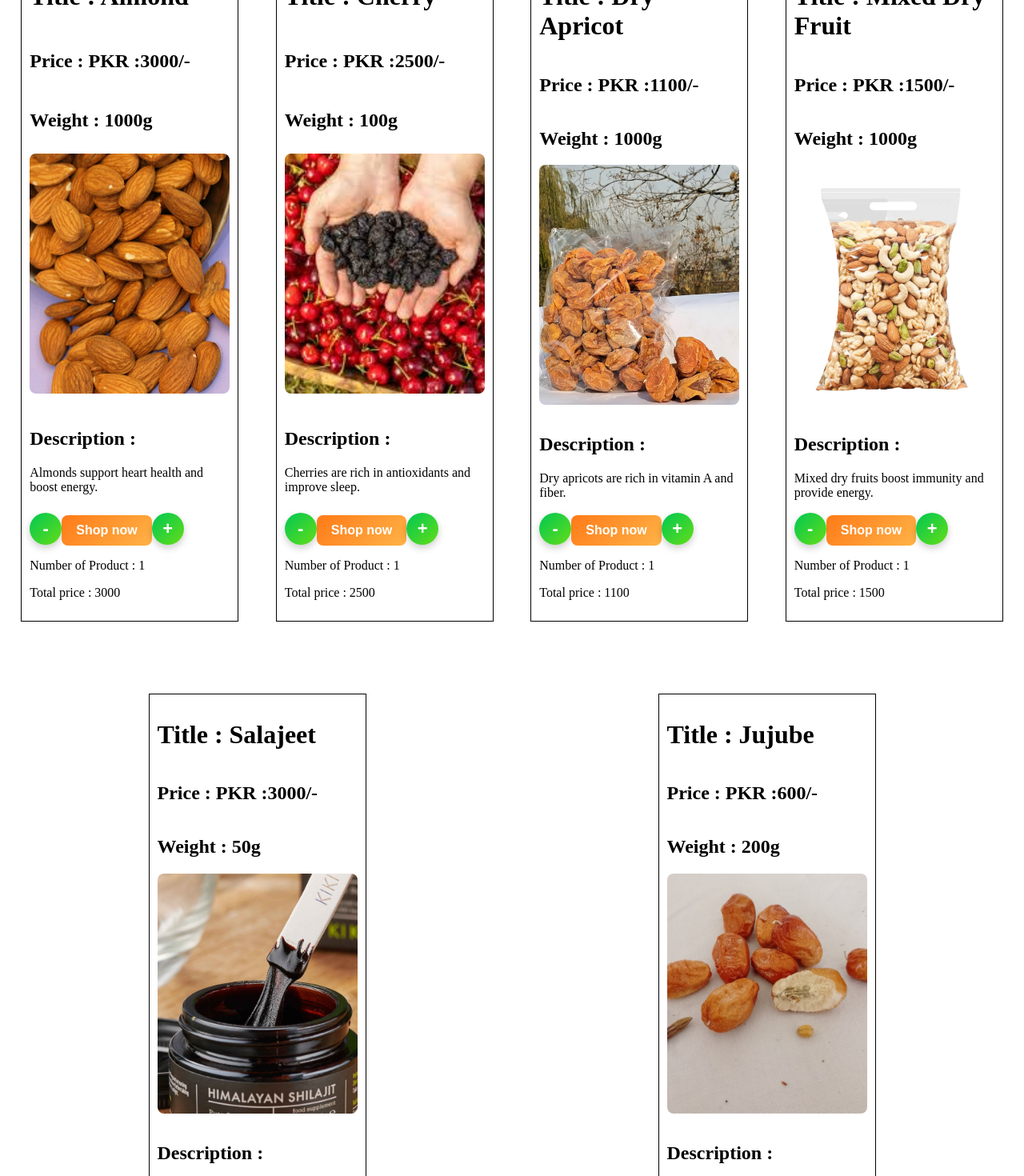
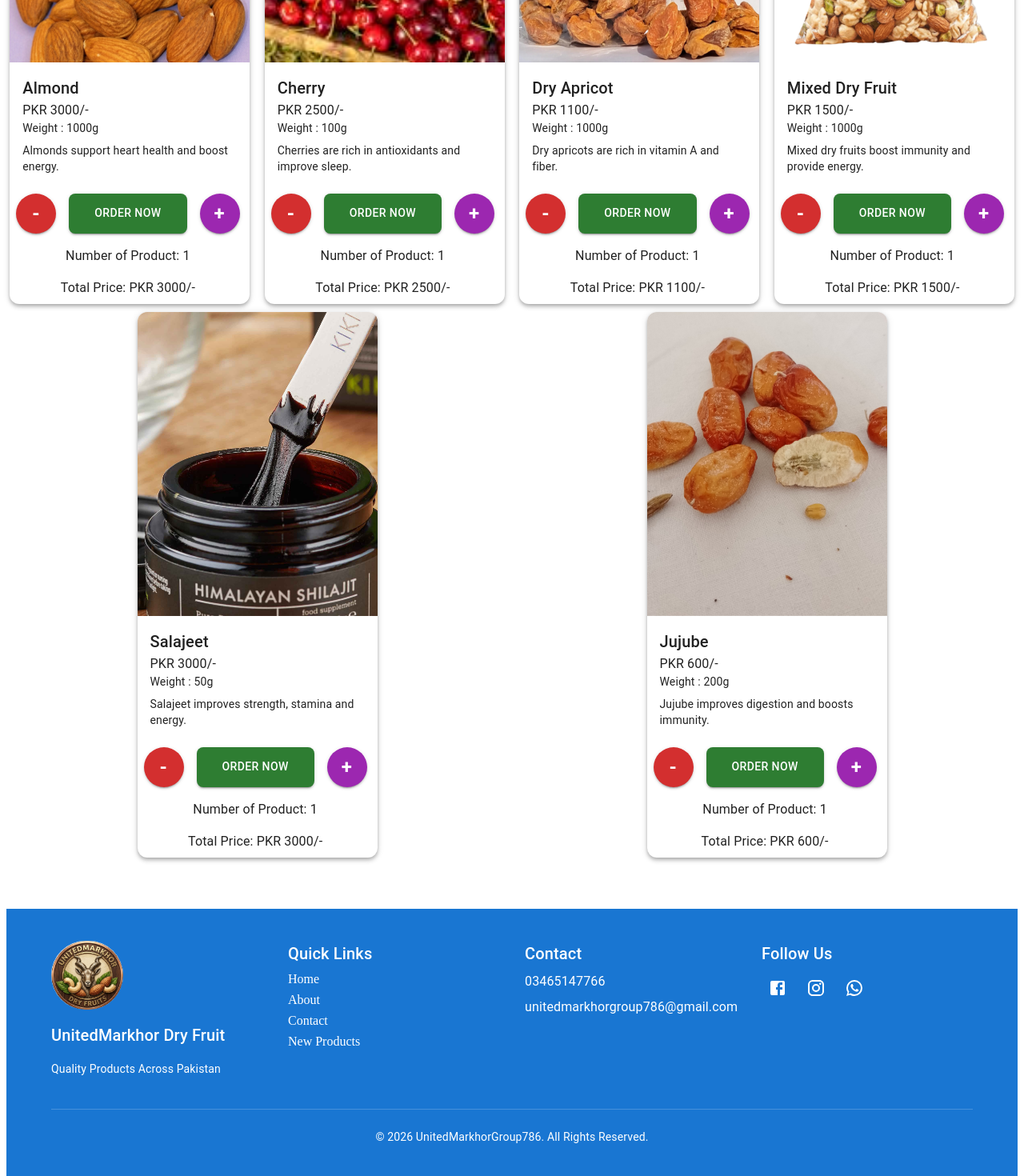
Before and after one commit to zulfiqaraliwd/Ecommerce-MUI-RTK, a React (Vite) app: page /newproducts in a window 1280 px wide. Shown: the part 1220-2690 px from the top of the page at 80% size. Built offline with nearby package versions, Linux system fonts and the light colour scheme.

Commit message:
MUI is implemented

```diff
--- a/src/Components/Buttons/Button.jsx
+++ b/src/Components/Buttons/Button.jsx
@@ -1,53 +1,75 @@
-import React, { useEffect, useState } from 'react'
+import { useState } from "react";
+import Stack from "@mui/material/Stack";
+import Button from "@mui/material/Button";
+import Typography from "@mui/material/Typography";
 
+export default function ColorButtons({ price }) {
+  const [increment, setIncrement] = useState(1);
 
-
-
-function Button({price}) {
-const [increment,setIncrement] = useState(1)
-
-let total = price*increment
-
-  const btn = {
-    background: "linear-gradient(135deg, #ff7a18, #ffb347)",
-    color: "white",
-    padding: "10px 18px",
-    border: "none",
-    borderRadius: "8px",
-    fontSize: "16px",
-    cursor: "pointer",
-    transition: "all 0.3s ease",
-    fontWeight: "600"
-  }
-
-  const plusBtn = {
-  background: "linear-gradient(135deg, #00c853, #64dd17)",
-  color: "white",
-  border: "none",
-  borderRadius: "50%",
-  width: "40px",
-  height: "40px",
-  fontSize: "22px",
-  fontWeight: "bold",
-  cursor: "pointer",
-  boxShadow: "0 4px 10px rgba(0,0,0,0.2)",
-  transition: "all 0.3s ease"
-}
+  const total = price * increment;
 
   return (
-    <div>
+    <Stack spacing={2}>
+      <Stack direction="row" spacing={2} justifyContent="center">
+        {/* Minus Button */}
+        <Button
+          variant="contained"
+          color="error"
+          onClick={() =>
+            setIncrement((prev) => (prev > 1 ? prev - 1 : 1))
+          }
+          sx={{
+            minWidth: 50,
+            width: 50,
+            height: 50,
+            borderRadius: "50%",
+            fontSize: "24px",
+            fontWeight: "bold",
+            p: 0,
+          }}
+        >
+          -
+        </Button>
 
-<button style={plusBtn} onClick={()=>setIncrement(increment > 1 ? increment -1 : 1 )}>-</button>
-<button style={btn}>Shop now</button>
-<button style={plusBtn} onClick={()=>setIncrement(increment+1)}>+</button>
+        {/* Order Button */}
+        <Button
+          variant="contained"
+          color="success"
+          sx={{
+            px: 4,
+            height: 50,
+            borderRadius: 2,
+          }}
+        >
+          Order Now
+        </Button>
 
-<p>Number of Product : {increment}</p>
-<p>Total price : {total}</p>
+        {/* Plus Button */}
+        <Button
+          variant="contained"
+          color="secondary"
+          onClick={() => setIncrement((prev) => prev + 1)}
+          sx={{
+            minWidth: 50,
+            width: 50,
+            height: 50,
+            borderRadius: "50%",
+            fontSize: "24px",
+            fontWeight: "bold",
+            p: 0,
+          }}
+        >
+          +
+        </Button>
+      </Stack>
 
+      <Typography align="center">
+        Number of Product: {increment}
+      </Typography>
 
-
-    </div>
-  )
+      <Typography align="center" fontWeight="bold">
+        Total Price: PKR {total}/-
+      </Typography>
+    </Stack>
+  );
 }
-
-export default Button
--- a/src/Components/Footer/Footer.jsx
+++ b/src/Components/Footer/Footer.jsx
@@ -1,61 +1,154 @@
-import React from 'react'
-import { FaWhatsapp, FaFacebook, FaInstagram } from 'react-icons/fa'
-import { NavLink } from 'react-router-dom'
-import "./footer.css"
 
-function Footer() {
+
+import React from "react";
+import {
+  Box,
+  Container,
+  Grid,
+  Stack,
+  Typography,
+  Link,
+  IconButton,
+} from "@mui/material";
+
+import FacebookIcon from "@mui/icons-material/Facebook";
+import InstagramIcon from "@mui/icons-material/Instagram";
+import WhatsAppIcon from "@mui/icons-material/WhatsApp";
+
+import { Link as RouterLink } from "react-router-dom";
+
+export default function Footer() {
   return (
-    <div className='footer'>
-      <div className='footer-container'>
+    <Box
+      component="footer"
+      sx={{
+        bgcolor: "primary.main",
+        color: "white",
+        mt: 8,
+        py: 5,
+      }}
+    >
+      <Container maxWidth="lg">
+        <Grid container spacing={4}>
+          {/* Logo */}
+          <Grid size={{ xs: 12, md: 3 }}>
+            <Stack spacing={2}>
+              <Box
+                component="img"
+                src="/assets/images/dryF-logo.png"
+                alt="Logo"
+                sx={{
+                  width: 90,
+                  borderRadius: 12,
+                }}
+              />
 
-        {/* Logo + Info */}
-        <div className='footer-section'>
-          <img
-            className='logo'
-            src="/assets/images/dryF-logo.png"
-            alt="logo"
-            style={{ paddingTop: "20px", width: "90px" }}
-          />
-          <h1>UnitedMarkhor Dry Fruit</h1>
-          <p>Quality Products Across Pakistan</p>
-        </div>
+              <Typography variant="h6" fontWeight="bold">
+                UnitedMarkhor Dry Fruit
+              </Typography>
 
-        {/* Links */}
-        <div className='product-section'>
-          <h3>Links</h3>
-          <ul>
-            <li><NavLink to="/">Home</NavLink></li>
-            <li><NavLink to="/about">About</NavLink></li>
-            <li><NavLink to="/contact">Contact</NavLink></li>
-            <li><NavLink to="/orders">Orders</NavLink></li>
-          </ul>
-        </div>
+              <Typography variant="body2">
+                Quality Products Across Pakistan
+              </Typography>
+            </Stack>
+          </Grid>
 
-        {/* Contact */}
-        <div className='footer-section'>
-          <h3>Contact</h3>
-          <p>03465147766</p>
-          <p>unitedmarkhorgroup786@gmail.com</p>
-        </div>
+          {/* Links */}
+          <Grid size={{ xs: 12, md: 3 }}>
+            <Typography variant="h6" gutterBottom>
+              Quick Links
+            </Typography>
 
-        {/* Social */}
-        <div className='footer-section'>
-          <h3>Visit and Follow Us</h3>
-          <div className='icons'>
-            <FaFacebook />
-            <FaInstagram />
-            <FaWhatsapp />
-          </div>
-        </div>
+            <Stack spacing={1}>
+              <Link
+                component={RouterLink}
+                to="/"
+                color="inherit"
+                underline="hover"
+              >
+                Home
+              </Link>
 
-      </div>
+              <Link
+                component={RouterLink}
+                to="/about"
+                color="inherit"
+                underline="hover"
+              >
+                About
+              </Link>
 
-      {/* Bottom */}
-      <div className='footer-bottom'>
-        <p className='content'>© 2026 UnitedMarkhorGroup786</p>
-      </div>
-    </div>
-  )
+              <Link
+                component={RouterLink}
+                to="/contact"
+                color="inherit"
+                underline="hover"
+              >
+                Contact
+              </Link>
+
+              <Link
+                component={RouterLink}
+                to="/newproducts"
+                color="inherit"
+                underline="hover"
+              >
+                New Products
+              </Link>
+            </Stack>
+          </Grid>
+
+          {/* Contact */}
+          <Grid size={{ xs: 12, md: 3 }}>
+            <Typography variant="h6" gutterBottom>
+              Contact
+            </Typography>
+
+            <Stack spacing={1}>
+              <Typography>03465147766</Typography>
+
+              <Typography>
+                unitedmarkhorgroup786@gmail.com
+              </Typography>
+            </Stack>
+          </Grid>
+
+          {/* Social */}
+          <Grid size={{ xs: 12, md: 3 }}>
+            <Typography variant="h6" gutterBottom>
+              Follow Us
+            </Typography>
+
+            <Stack direction="row" spacing={1}>
+              <IconButton color="inherit" href="https://www.facebook.com/qdrty.slajyt.mrkz">
+                <FacebookIcon />
+              </IconButton>
+
+              <IconButton color="inherit" href="https://www.instagram.com/unitedmarkhor/">
+                <InstagramIcon />
+              </IconButton>
+
+             <IconButton color="inherit" href="https://wa.me/923465147766">
+  <WhatsAppIcon />
+</IconButton>
+            </Stack>
+          </Grid>
+        </Grid>
+
+        <Box
+          sx={{
+            mt: 5,
+            pt: 3,
+            borderTop: 1,
+            borderColor: "rgba(255,255,255,.2)",
+            textAlign: "center",
+          }}
+        >
+          <Typography variant="body2">
+            © 2026 UnitedMarkhorGroup786. All Rights Reserved.
+          </Typography>
+        </Box>
+      </Container>
+    </Box>
+  );
 }
-
-export default Footer
--- a/src/Components/ProductCards/ProductCards.jsx
+++ b/src/Components/ProductCards/ProductCards.jsx
@@ -1,36 +1,57 @@
-import React from 'react'
-import products from '../../Data/products'
-import Button from '../Buttons/Button'
-import Increament from "../../Pages/Increament";
+import Card from "@mui/material/Card";
+import CardMedia from "@mui/material/CardMedia";
+import CardContent from "@mui/material/CardContent";
+import CardActions from "@mui/material/CardActions";
+import Typography from "@mui/material/Typography";
 
-function ProductCards({product}) {
-const carts = {
-  border: "1px solid black",
-  padding: "10px",
-  margin: "10px",
-  marginTop : "70px",
-  width: "250px",
-  display: "flex",
-  flexDirection: "column",
-  justifyContent: "space-between"
+import Button from "../Buttons/Button";
+
+function ProductCards({ product }) {
+  return (
+  <Card
+  sx={{
+    width: 300,
+    borderRadius: 3,
+    boxShadow: 4,
+  }}
+    >
+      {/* Image */}
+      <CardMedia
+        component="img"
+        height="380"
+        image={product.image}
+        alt={product.name}
+      />
+
+      {/* Content */}
+      <CardContent>
+        <Typography variant="h6" fontWeight="bold">
+          {product.name}
+        </Typography>
+
+        <Typography color="success.main" fontWeight="bold">
+          PKR {product.price}/-
+        </Typography>
+
+        <Typography variant="body2">
+          Weight : {product.weight}
+        </Typography>
+
+        <Typography
+          variant="body2"
+          color="text.secondary"
+          sx={{ mt: 1 }}
+        >
+          {product.desc}
+        </Typography>
+      </CardContent>
+
+      {/* Buttons */}
+      <CardActions>
+        <Button price={product.price} />
+      </CardActions>
+    </Card>
+  );
 }
 
-
-  return (
-    <>
-    <div style={carts}>
-      <h1>Title : {product.name}</h1>
-      <h2>Price : PKR :{product.price}/-</h2>
-      <h2>Weight : {product.weight}</h2>
-      <img src={product.image} alt=""  style={{ width: "100%",height: "300px",  objectFit: "cover", borderRadius: "8px"}}/>
-      <p><h2>Description :</h2>{product.desc}</p>
-       <Button price={product.price} />
-
-    </div>
-
-    </>
-  )
-}
-
-
 export default ProductCards;
--- a/src/Pages/Home.jsx
+++ b/src/Pages/Home.jsx
@@ -7,11 +7,11 @@ import products from "../Data/products";
 function Home() {
   return (
     <div>
-      <h1 style={{textAlign:"center"}}>Home</h1>
 
       <div>
         <img src="/assets/images/mainimage.png" alt="" height={600} width="100%" />
       </div>
+      <h1 style={{textAlign:"center"}}>OUR PRODUCTS</h1>
 
       <div style={{
         display: "flex",
@@ -19,6 +19,8 @@ function Home() {
         justifyContent: "space-around",
         gap: "10px"
       }}>
+
+
 
         {products.map((product) => (
           <ProductCards key={product.id} product={product} />
```
Also changed, not shown: src/Components/Navbar/Navbar.jsx (+14 -10 lines).
